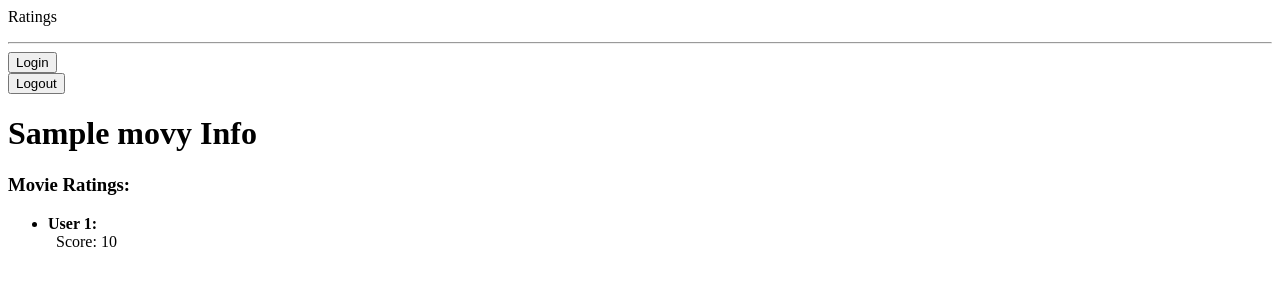
After one commit to aglotfelty/hb-ratings, a Flask app: page /movies/1 in a window 1280 px wide. The commit adds this page. Shown: the top 300 px of the page. Run offline with Flask 2, Linux system fonts and the light colour scheme; tables that the repository leaves empty hold one stand-in row (values such as "Sample post").

Commit message:
Added movie info page

```diff
--- a/server.py
+++ b/server.py
@@ -51,13 +51,13 @@ def show_movies():
     return render_template("movies_list.html",
                             movies=movies)
 
-# @app.route('/movies/<movie_id>')
-# def display_user_ratings(movie_id):
-#     """Displays movie info"""
+@app.route('/movies/<movie_id>')
+def display_movie_info(movie_id):
+    """Displays movie info"""
 
-#     movie = Movie.query.get(movie_id)
-#     return render_template("movie_info.html",
-#                            movie=movie)
+    movie = Movie.query.get(movie_id)
+    return render_template("movie_info.html",
+                           movie=movie)
 
 
 @app.route('/registration')
--- /dev/null
+++ b/templates/movie_info.html
@@ -0,0 +1,21 @@
+{% extends 'base.html' %}
+{% block content %}
+
+<h1>{{ movie.title }} Info</h1>
+
+{% if movie.ratings %}
+
+<div>
+ <h3>Movie Ratings:</h3>
+  <ul>
+    {% for rating in movie.ratings %}
+      <li>
+        <b>User {{ rating.user_id }}:</b> <br>
+        &nbsp;&nbsp;Score: {{ rating.score }} <br>
+      </li>
+    {% endfor %}
+  </ul>
+</div>
+{% endif %}
+
+{% endblock %}
--- a/templates/movies_list.html
+++ b/templates/movies_list.html
@@ -6,7 +6,7 @@
   <ul>
     {% for movie in movies %}
       <li>
-        <a href="/movie/{{movie.movie_id}}">
+        <a href="/movies/{{movie.movie_id}}">
           {{ movie.title }}
         </a>
       </li>
```
